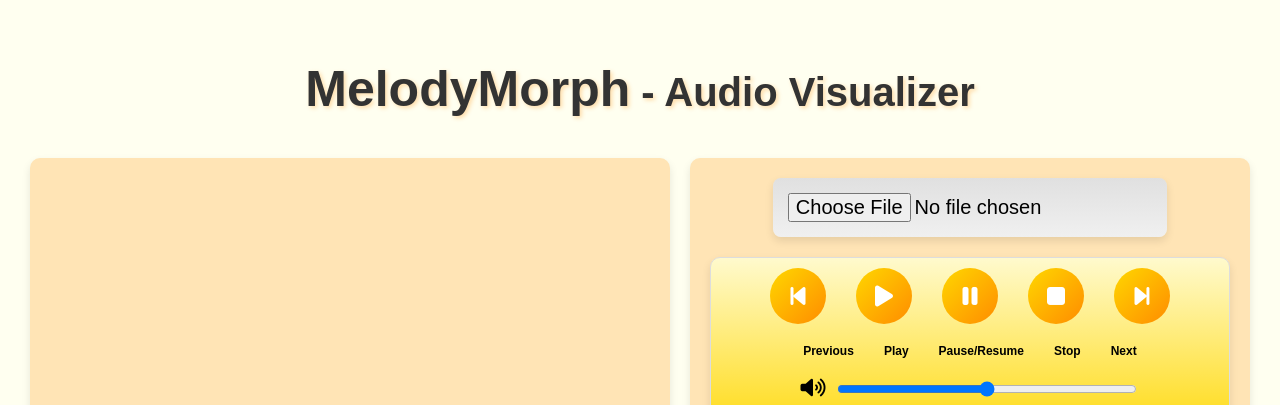
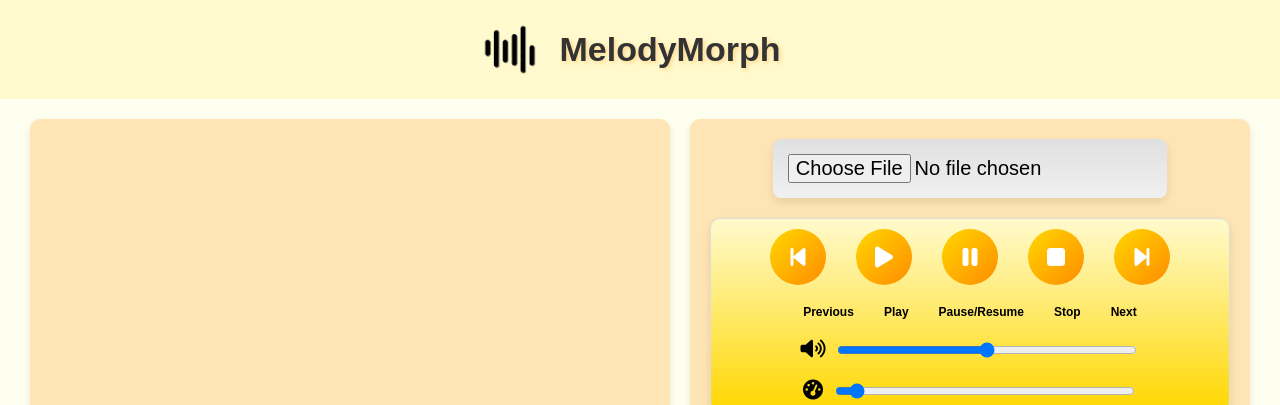
Before and after one commit to BhaskarAcharjee/MelodyMorph, a Flask app: page / in a window 1280 px wide. Shown: the top 405 px of the page. Run offline with Flask 3, Linux system fonts and the light colour scheme.

Commit message:
small ui changes

```diff
--- a/static/css/styles.css
+++ b/static/css/styles.css
@@ -68,15 +68,21 @@ body {
 
 h1 {
   margin: 20px;
-  padding: 20px;
-  font-size: 40px;
+  /* padding: 20px; */
+  font-size: 34px;
   text-shadow: 2px 2px 4px var(--col_text_h1_shadow);
   color: var(--col_text_h1);
 }
 
-h1 span {
+.logo {
+  width: 60px;
+  height: auto; /* Maintains aspect ratio */
+}
+
+
+/* h1 span {
   font-size: 50px;
-}
+} */
 
 .panel {
   display: flex;
@@ -117,6 +123,30 @@ h1 span {
 
 .right-section:hover {
   box-shadow: 0px 8px 16px var(--col_box_shadow_right_section_hover);
+}
+
+/* Style for the header */
+header {
+  display: flex;
+  justify-content: center;
+  align-items: center;
+  padding: 10px 20px;
+  background-color: var(--col_bg_tab_item);
+  color: white;
+}
+
+body::-webkit-scrollbar {
+  width: 10px; /* width of the scrollbar */
+}
+
+body::-webkit-scrollbar-track {
+  /* border-radius: 10px; */
+  background-color: transparent; /* background color of the scrollbar track */
+}
+
+body::-webkit-scrollbar-thumb {
+  background-color: #ff8c00; /* color of the scrollbar thumb (the moving part) */
+  border-radius: 10px; /* border radius of the scrollbar thumb */
 }
 
 /* ---------- Canvas ----------- */
@@ -187,16 +217,16 @@ canvas {
 
 .mode-buttons-container {
   margin: 20px;
-  height: 200px; /* Adjust the height of scrollable div */
+  height: 200px; /* height of scrollable div */
   overflow-y: auto;
 }
 
 .mode-buttons-container::-webkit-scrollbar {
-  width: 10px; /* Adjust the width of the scrollbar */
+  width: 10px; /* width of the scrollbar */
 }
 
 .mode-buttons-container::-webkit-scrollbar-track {
-  background-color: #ddd; /* Set the background color of the scrollbar track */
+  background-color: #ddd; /* background color of the scrollbar track */
   border-radius: 10px;
 }
 
@@ -419,7 +449,7 @@ input[type="file"] {
   padding: 20px;
   border-radius: 5px;
   display: flex;
-  flex-direction: column; /* Set the flex-direction to column */
+  flex-direction: column; /* flex-direction to column */
   align-items: center; /* Align items in the center horizontally */
   justify-content: center; /* Align items in the center vertically */
   margin-top: 20px;
@@ -571,17 +601,17 @@ input[type="file"] {
 }
 
 .lyrics-content::-webkit-scrollbar {
-  width: 10px; /* Set the width of the scrollbar */
+  width: 10px; /* width of the scrollbar */
 }
 
 .lyrics-content::-webkit-scrollbar-track {
   border-radius: 10px;
-  background-color: #ddd; /* Set the background color of the scrollbar track */
+  background-color: #ddd; /* background color of the scrollbar track */
 }
 
 .lyrics-content::-webkit-scrollbar-thumb {
-  background-color: #ff8c00; /* Set the color of the scrollbar thumb (the moving part) */
-  border-radius: 10px; /* Set the border radius of the scrollbar thumb */
+  background-color: #ff8c00; /* color of the scrollbar thumb (the moving part) */
+  border-radius: 10px; /* border radius of the scrollbar thumb */
 }
 
 .lyrics-content p {
--- a/templates/index.html
+++ b/templates/index.html
@@ -9,9 +9,13 @@
 </head>
 
 <body>
+  <!-- Header section -->
+  <header>
+    <img src="../static/uploads/images/app_logo.png" alt="App Logo" class="logo">
+    <h1>MelodyMorph</h1>
+  </header>
   <!-- ----------------------------- Main Container ----------------------------- -->
   <div class="container">
-    <h1><span>MelodyMorph</span> - Audio Visualizer</h1>
     <div class="panel">
       <!-- ----------------------------- Right Section ----------------------------- -->
       <div class="right-section">
```
Also changed, not shown: static/uploads/images/app_logo.png (added).
